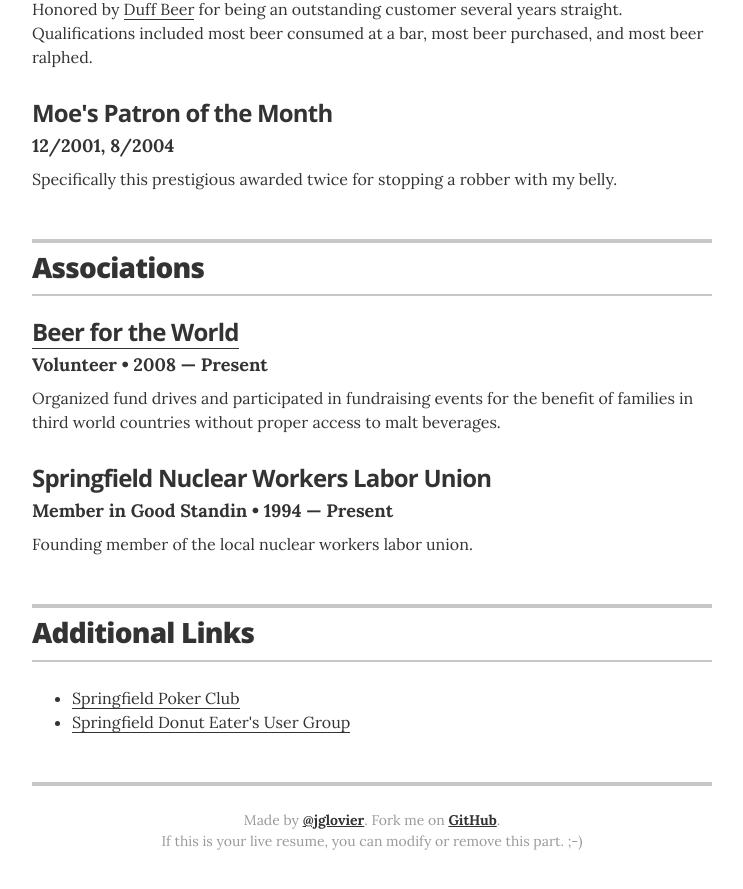
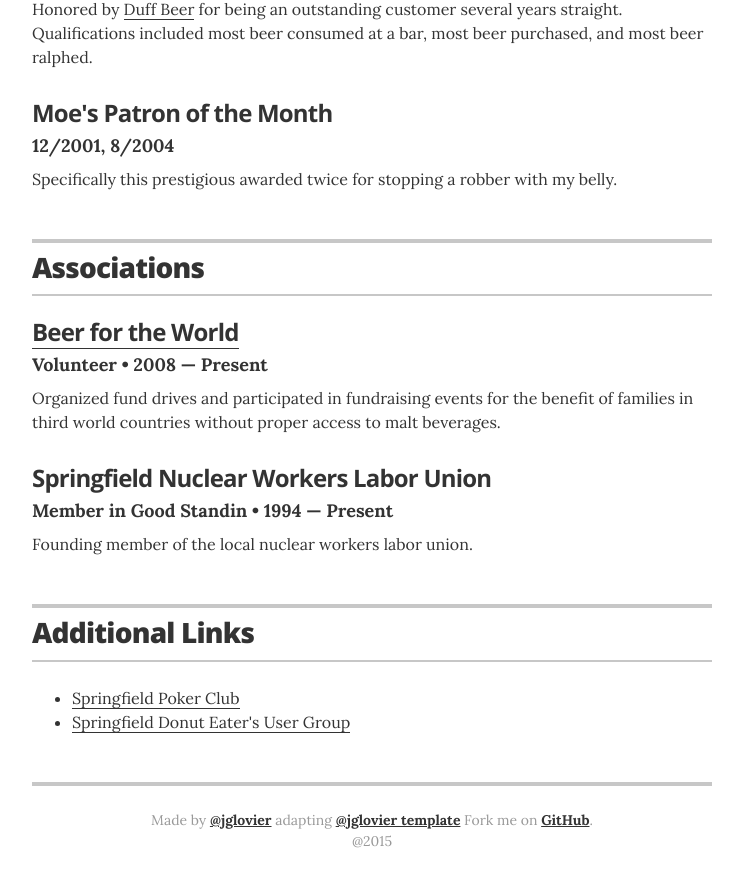
Before and after one commit to jglovier/resume-template, a Jekyll site: the page built from index.html, in a window 1280 px wide and 900 px high, scrolled down 2747 px. Shown: the top 889 px of the window, without its empty margins (268-1011 px from the left). Built offline with Jekyll 4.4.1, drawn with Linux system fonts in a browser that asks for light colours.

Commit message:
Update resume.html

```diff
--- a/_layouts/resume.html
+++ b/_layouts/resume.html
@@ -233,8 +233,8 @@
       {% endif %}
 
       <footer class="page-footer">
-        <p class="footer-line">Made by <a href="http://twitter.com/jglovier">@jglovier</a>. Fork me on <a href="https://github.com/jglovier/resume-template">GitHub</a>.</p>
-        <p class="footer-line">If this is your live resume, you can modify or remove this part. ;-)</p>
+        <p class="footer-line">Made by <a href="http://twitter.com/javiermardona">@jglovier</a> adapting <a href="http://twitter.com/jglovier">@jglovier template</a> Fork me on <a href="https://github.com/jglovier/resume-template">GitHub</a>.</p>
+        <p class="footer-line">@2015</p>
       </footer>
 
     </div>
```
